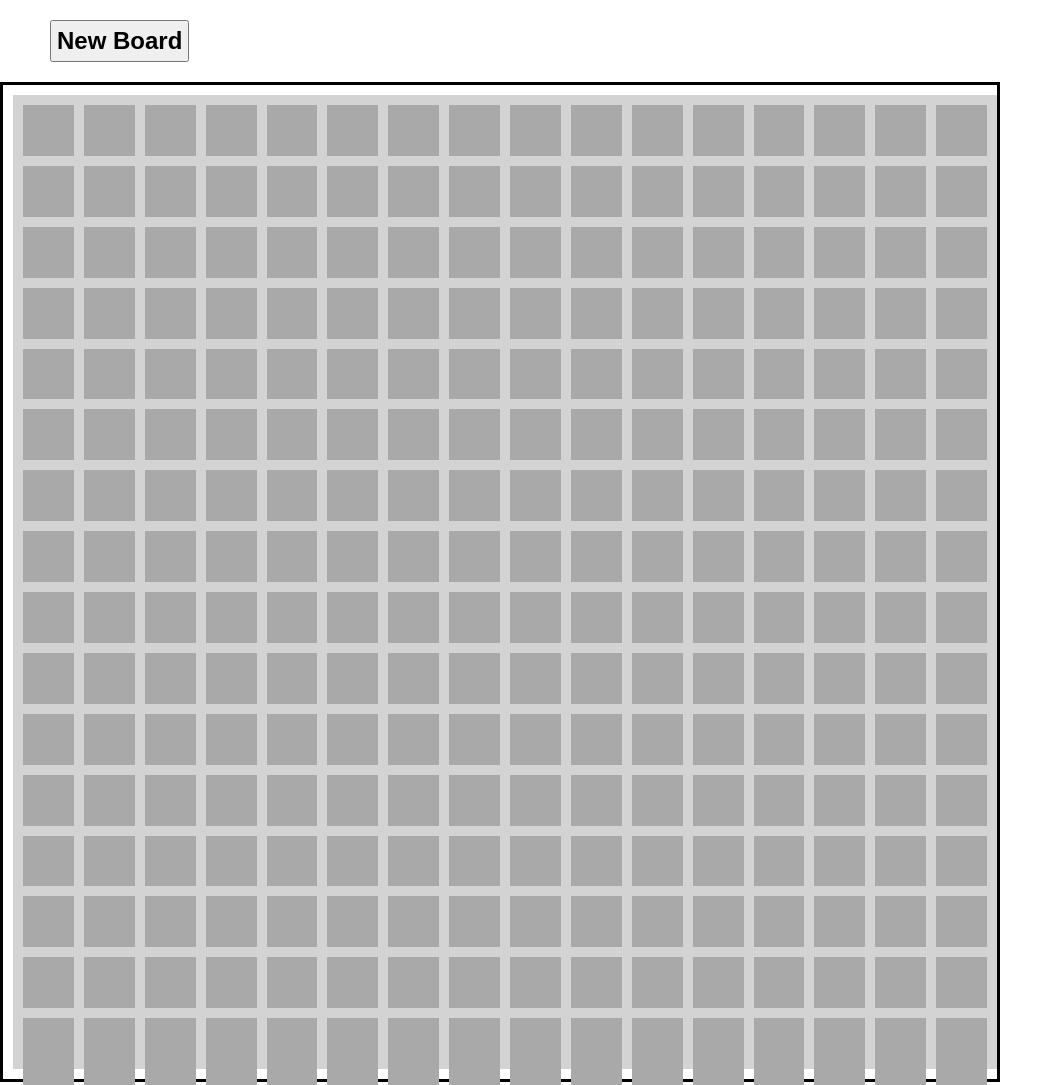
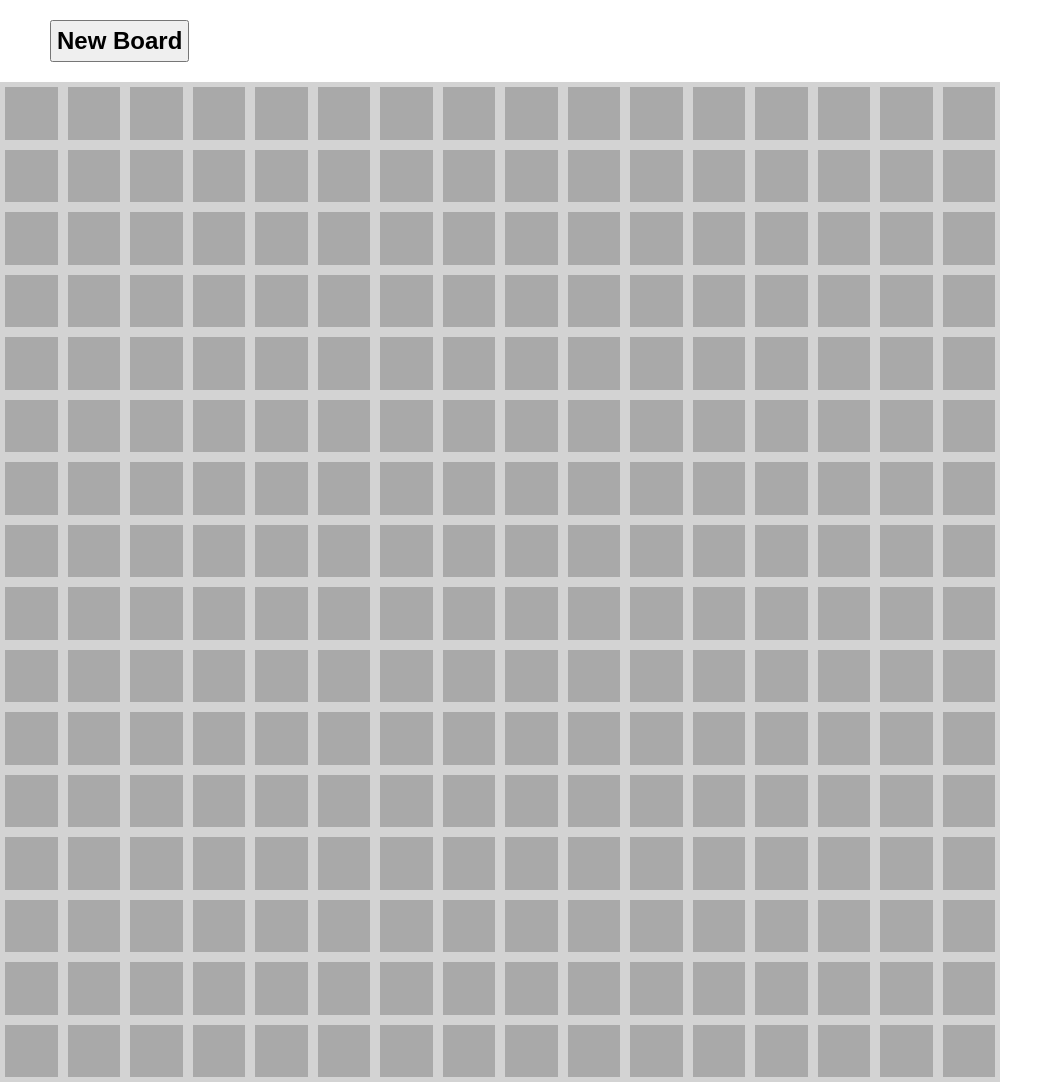
Before and after one commit to BobbyDaFish/etch-a-sketch, a plain HTML site: page index.html in a window 1280 px wide. Shown: the top 1085 px of the page, without its empty margins (0-1063 px from the left). Drawn offline with Linux system fonts and the light colour scheme.

Commit message:
Fix grid to be perfect squares add mouseover
Add mouseover listener, but no function has been created yet. Also
added a new class which will set the color to black for use in the
event listener.

```diff
--- a/css/style.css
+++ b/css/style.css
@@ -6,10 +6,9 @@ body{
     display: flex;
     flex-direction: column;
     box-sizing: border-box;
-    border: 3px solid black;
     width: 1000px;
     height: 1000px;
-    padding: 10px;
+
 }
 #btn-cont{
     margin: 20px 50px;
@@ -25,8 +24,8 @@ body{
     display:flex;
     background-color: lightgray;
     width: 100%;
-    height: 0;
-    padding: 5px;
+    height: 100%;
+
 
 }
 .grid-cell{
@@ -36,6 +35,7 @@ body{
     margin: 5px;
     flex: 1;
     width: 100%;
-    height: 0;
-    padding-bottom: 100%;
 }
+.grid-dark{
+    background-color: black;
+}
--- a/js/script.js
+++ b/js/script.js
@@ -23,3 +23,7 @@ function insertCells(rowID){ // add cells to each row
 }
 
 createGrid();
+
+document.querySelector('.grid-cell').addEventListener('mouseover', function() {
+
+})
```
